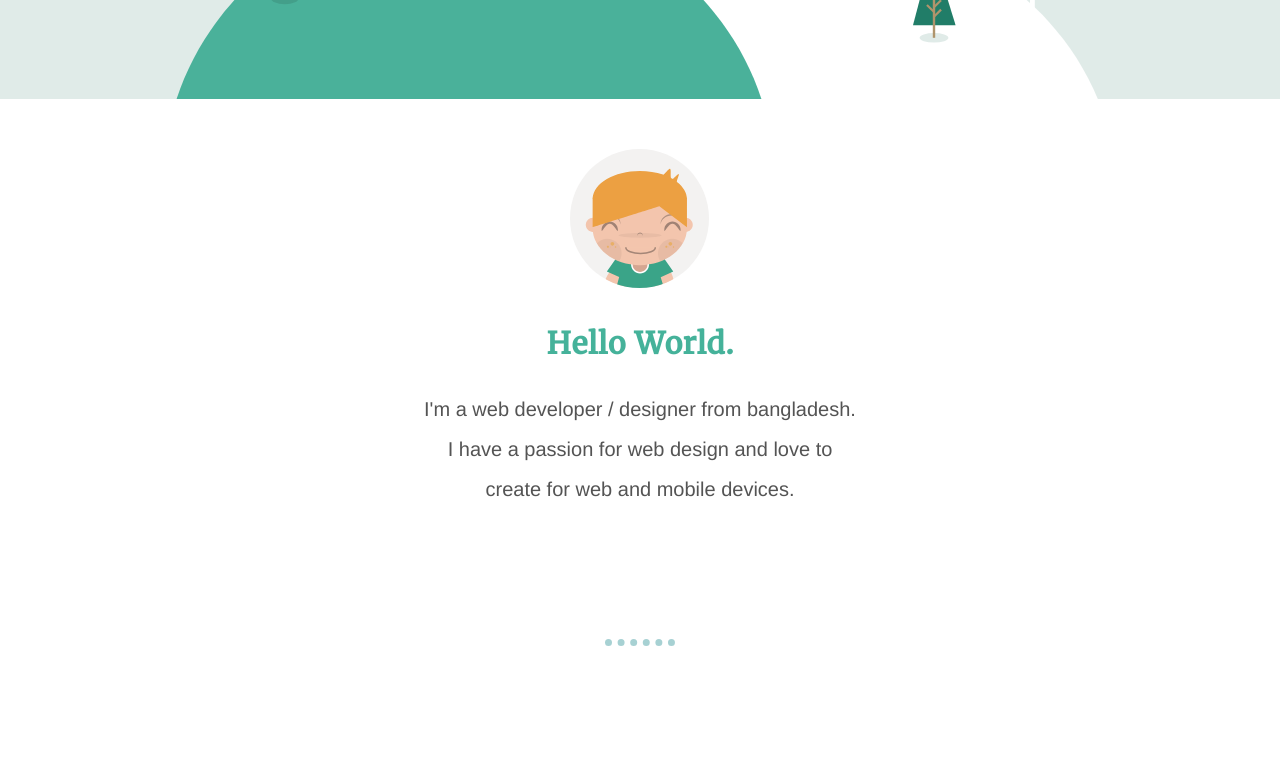
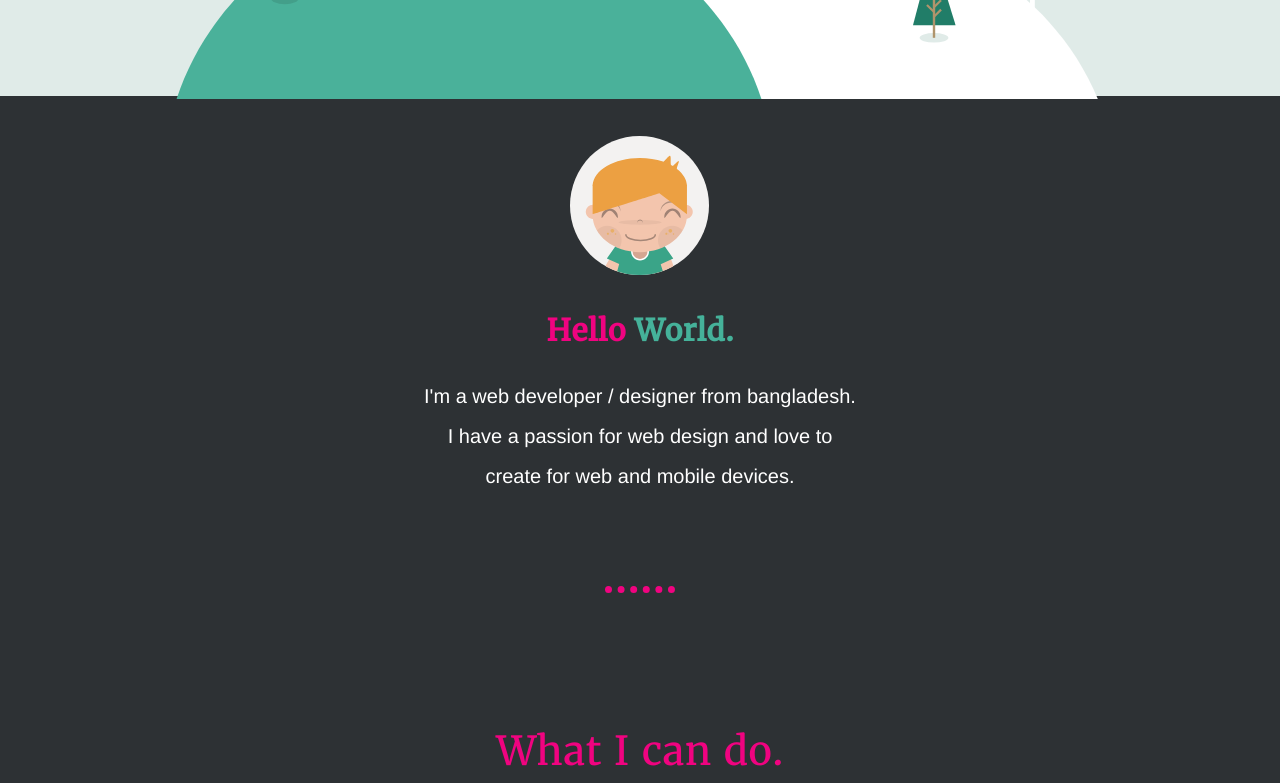
Before and after one commit to munna3438/monzu-portfolio, a plain HTML site: page index.html in a window 1280 px wide. Shown: the part 740-1523 px from the top of the page. Drawn offline with Linux system fonts and the light colour scheme.

Commit message:
change some color

```diff
--- a/css/style.css
+++ b/css/style.css
@@ -14,7 +14,7 @@
 
 body {
     font-family: brandon-grotesque,HelveticaNeue-Light,"Helvetica Neue Light","Helvetica Neue",Helvetica,Arial,"Lucida Grande",sans-serif;
-    color: #545454;
+    color: #ddd;
     background-color: #fff;
     margin: 0;
     line-height: 1.43;
@@ -45,7 +45,7 @@ p {
 
 .sec-seperator {
     border: none;
-    border-top: 7px dotted rgba(118, 183, 187, 0.639);
+    border-top: 7px dotted #F00380;
     width: 70px;
     margin: 130px auto;
 }
@@ -63,12 +63,23 @@ p {
 }
 
 article header h1 {
-    color: #1e836c;
+    color: #F00380;
     font-size: 2em;
     font-weight: 400;
 }
 
+
 /******************************* Top Section *******************************/
+.content{
+    background: #2D3134;
+    margin-top:-53px ;
+}
+#hello{
+    position: relative;
+    top: 40px;
+    color: white;
+    z-index: 10;
+}
 #top {
     overflow: hidden;
     background-color: #e0ebe8;
@@ -207,7 +218,7 @@ article header h1 {
     display: block;
     padding: .75em 3.5em;
     background: #45b29a;
-    color: #0a624f;
+    color: #2D3134;
     position: relative;
     margin: 1.5em 0 0;
     border-radius: 3px;
@@ -224,7 +235,7 @@ article header h1 {
 
 /******************************* Bottom Section *******************************/
 #bottom {
-    background-color: #66BFBF;
+    background-color: #282D30;
     padding: 50px 0;
     display: flex;
     flex-direction: column;
--- a/index.html
+++ b/index.html
@@ -26,17 +26,19 @@
             <img class="cloud-2" src="images/cloud.svg" alt="">
             <img class="mountain" src="images/mountain.svg" alt="mountain">
     </section>
-    <section id="hello">
+
+    <section class="content">
+        <div id="hello">
         <div class="hello-sec container">
             <article>
                 <figure>
                     <img src="images/avatar.svg" alt="figure">
                 </figure>
-                <h2>Hello World.</h2>
+                <h2> <span style="color: #F00380;">Hello </span> World.</h2>
                 <p>I'm a web developer / designer from bangladesh. I have a passion for web design and love to create for web and mobile devices.</p>
             </article>
         </div>
-    </section>
+    </div>
     <hr class="sec-seperator">
     <section id="what-i-can">
         <article>
@@ -72,6 +74,8 @@
             </div>
         </article>
     </section>
+    </section>
+
     <section id="bottom">
         <div><a href="#">Github</a><a href="#">Twitter</a><a href="#">Facebook</a></div>
         <div>&copy; 2022 Monzurul Hasan @ LinOx</div>
```
